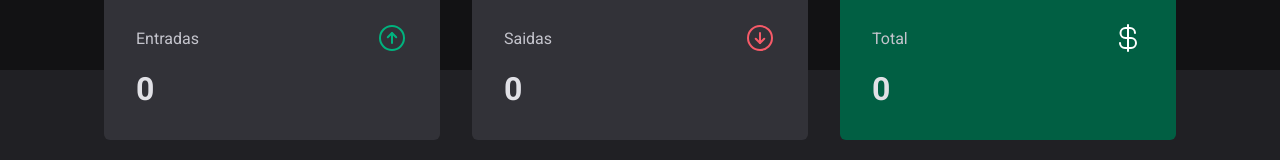
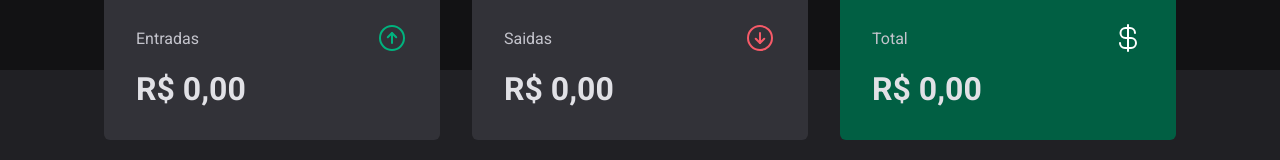
Before and after one commit to espjotape/Dt-Money, a React (Vite) app: page / in a window 1280 px wide. Shown: the part 140-300 px from the top of the page. Built offline with nearby package versions, Linux system fonts and the light colour scheme; no server answers.

Commit message:
API Connection - Formatting values

```diff
--- a/src/components/Summary/index.tsx
+++ b/src/components/Summary/index.tsx
@@ -2,6 +2,7 @@
 import { SummaryCard, SummaryContainer } from "./styles";
 import { ArrowCircleDown, ArrowCircleUp, CurrencyDollar } from "phosphor-react"
 import { TransactionsContext } from "../../contexts/TransactionsContext";
+import {priceFormatter} from "../../utils/formatter"
 
 export function Summary() {
  const {transactions} = useContext(TransactionsContext)
@@ -31,7 +32,7 @@
      <span>Entradas</span>
      <ArrowCircleUp size={32} color="#00b37e"/>
     </header>
-    <strong>{summary.income}</strong>
+    <strong>{priceFormatter.format(summary.income)}</strong>
    </SummaryCard>
 
    <SummaryCard>
@@ -39,7 +40,7 @@
      <span>Saidas</span>
      <ArrowCircleDown size={32} color="#f75a68"/>
     </header>
-    <strong>{summary.outcome}</strong>
+    <strong>{priceFormatter.format(summary.outcome)}</strong>
    </SummaryCard>
 
    <SummaryCard variant="green">
@@ -47,7 +48,7 @@
      <span>Total</span>
      <CurrencyDollar size={32} color="#fff"/>
     </header>
-    <strong>{summary.total}</strong>
+    <strong>{priceFormatter.format(summary.total)}</strong>
    </SummaryCard>
   </SummaryContainer>
  )
--- a/src/pages/Transactions/Home.tsx
+++ b/src/pages/Transactions/Home.tsx
@@ -4,6 +4,7 @@
 import { SearchForm } from "./components/SearchForm";
 import { PriceHighlight, TransactionsContainer, TransactionsTable } from "./styles";
 import { TransactionsContext } from "../../contexts/TransactionsContext"
+import { dateFormatter, priceFormatter } from "../../utils/formatter";
 
 export function Transactions() {
  const {transactions} = useContext(TransactionsContext)
@@ -23,11 +24,12 @@
        <td>{transaction.description}</td>
        <td>
         <PriceHighlight variant={transaction.type}>
-         {transaction.price}
+         {transaction.type === 'outcome' && '- '}
+         {priceFormatter.format(transaction.price)}
         </PriceHighlight>
        </td>
        <td>{transaction.category}</td>
-       <td>{transaction.createdAt}</td>
+       <td>{dateFormatter.format(new Date(transaction.createdAt))}</td>
       </tr>
       )
      })}
--- /dev/null
+++ b/src/utils/formatter.ts
@@ -0,0 +1,6 @@
+export	const dateFormatter = new Intl.DateTimeFormat('pt-br')
+
+export const priceFormatter = new Intl.NumberFormat('pt-br', {
+ style: 'currency',
+ currency: 'BRL'
+})
```
